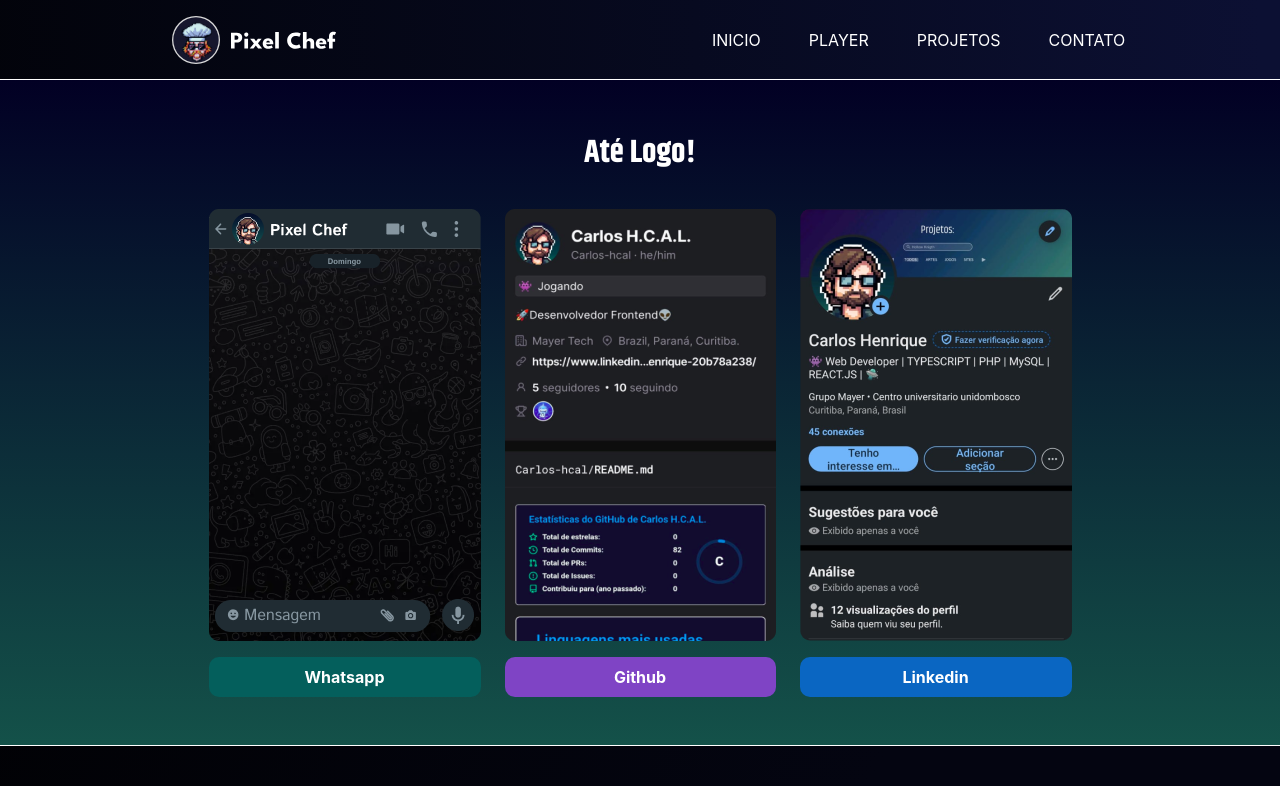
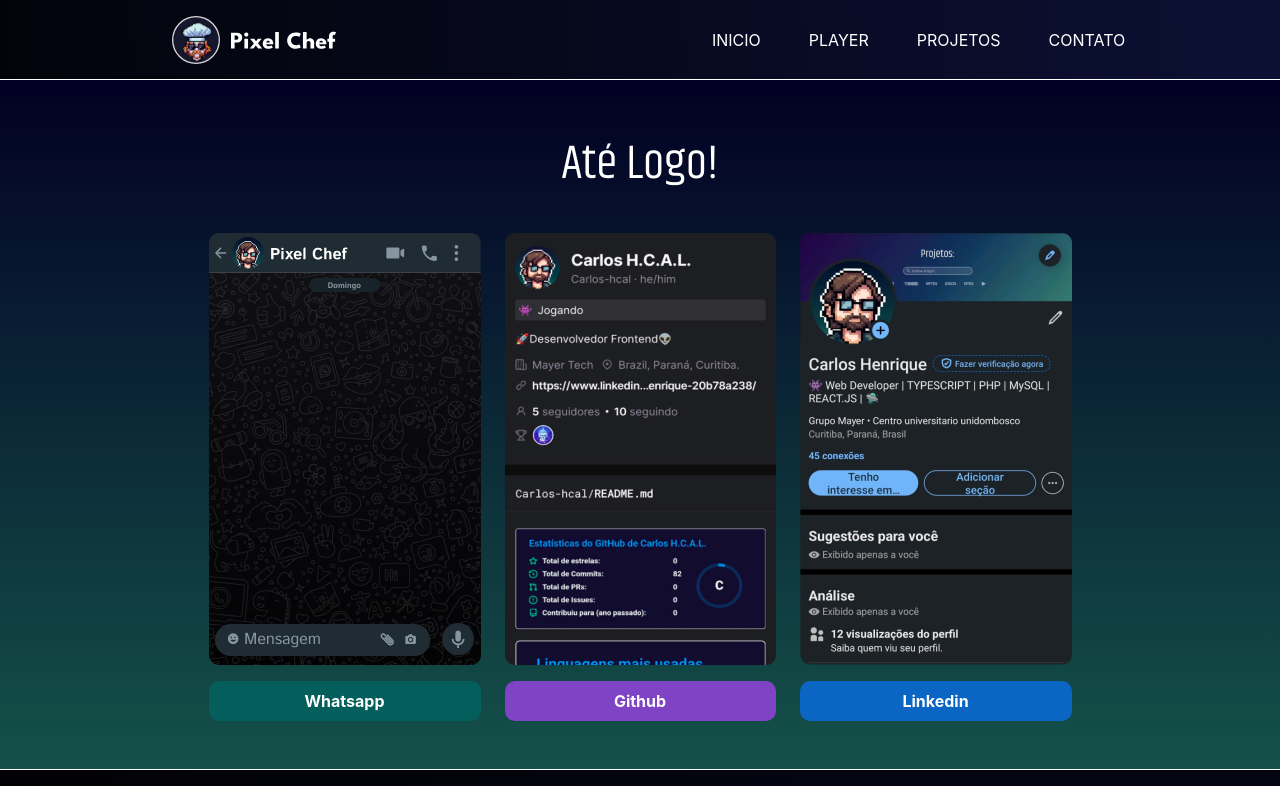
Before and after one commit to Carlos-hcal/Pixel-Chef, a React (Create React App) app: page /contato in a window 1280 px wide. Shown: the top 786 px of the page. Built offline with nearby package versions, Linux system fonts and the light colour scheme; a web font is replaced by a local one.

Commit message:
fix bugs contacts

```diff
--- a/src/pages/Contact/contact.css
+++ b/src/pages/Contact/contact.css
@@ -9,4 +9,6 @@
 .title-contact {
     margin-top: 48px;
     font-family: khand;
+    font-weight: 400;
+    font-size: 48px;
 }
--- a/src/pages/Contact/contacts/sectionContacts.tsx
+++ b/src/pages/Contact/contacts/sectionContacts.tsx
@@ -4,6 +4,8 @@
 import Whatsapp from "./src/msgwhats.png"
 import Github from "./src/githublink.png"
 import Linkedin from "./src/linkedinlink.png"
+import { FaWhatsapp } from "react-icons/fa";
+
 
 function SectionContacts() {
   return (
@@ -31,7 +33,7 @@
       <figure className='contact-figure'>
         <img src={Linkedin} alt="Linkedin" />
           <ButtonAcess
-          href="https://github.com/Carlos-hcal"
+          href="https://www.linkedin.com/in/carlos-henrique-20b78a238/"
           id="linkedin"
           className="button"
           label="Linkedin"
```
